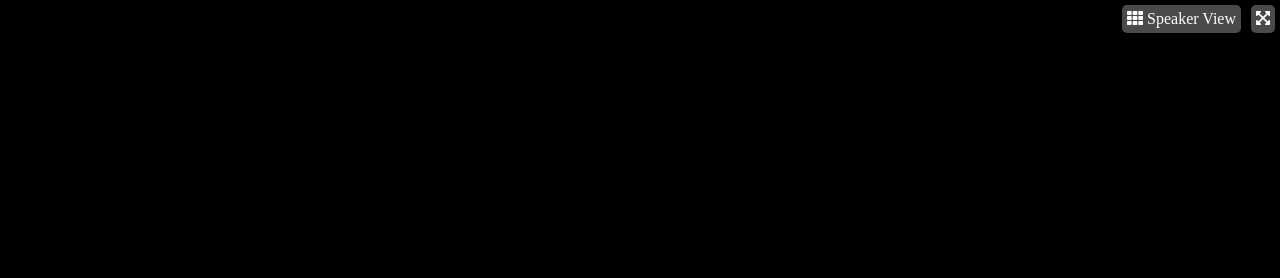
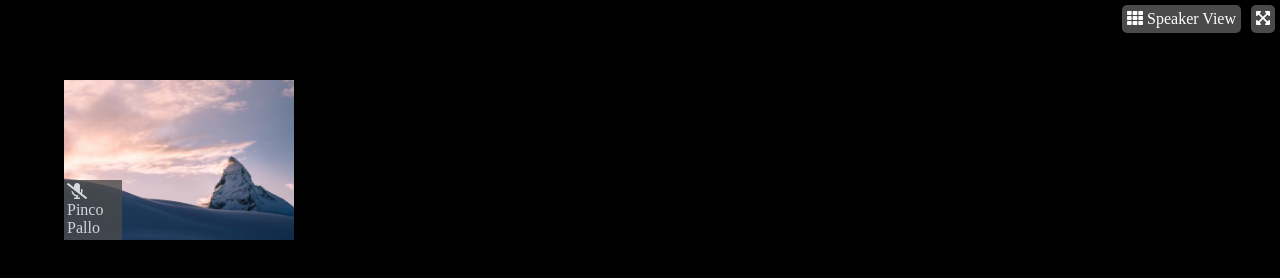
Before and after one commit to LBusnelli27/html-css-zoom, a plain HTML site: page index.html in a window 1280 px wide. Drawn offline with Linux system fonts and the light colour scheme.

Commit message:
main first user

```diff
--- a/css/style.css
+++ b/css/style.css
@@ -19,6 +19,10 @@
     float: right;
 }
 
+.flex {
+    display: flex;
+}
+
 body {
     background-color: #000000;
 }
@@ -29,6 +33,20 @@ header {
     width: 100%;
 }
 
+main {
+    height: 80vh;
+    width: 90%;
+    margin: 0 auto;
+    overflow-y: auto;
+}
+
+footer {
+    height: 10vh;
+    width: 100%;
+}
+
+
+/* HEADER */
 .window-controller {
     padding: 5px;
     margin: 5px;
@@ -36,3 +54,22 @@ header {
     color: #ffffff;
     border-radius: 5px;
 }
+
+
+/* MAIN */
+.user-container {
+    background-image: url(../img/sfondo-user.jpeg);
+    background-size: cover;
+
+    flex-basis: 20%;
+    height: 20vh;
+    flex-direction: column-reverse;
+}
+
+.name-tag {
+    background-color: #4a4a4a;
+    color: #ffffff;
+    padding: 3px;
+    opacity: 0.8;
+    width: 25%;
+}
--- a/index.html
+++ b/index.html
@@ -24,8 +24,12 @@
     </header>
 
 
-    <main>
-
+    <main class="flex">
+        <div class="user-container flex">
+            <div>
+                <p class="name-tag"><i class="fas fa-microphone-slash"></i><span> Pinco Pallo</span></p>
+            </div>
+        </div>
     </main>
 
 
```
Also changed, not shown: img/sfondo-user.jpeg (added).
